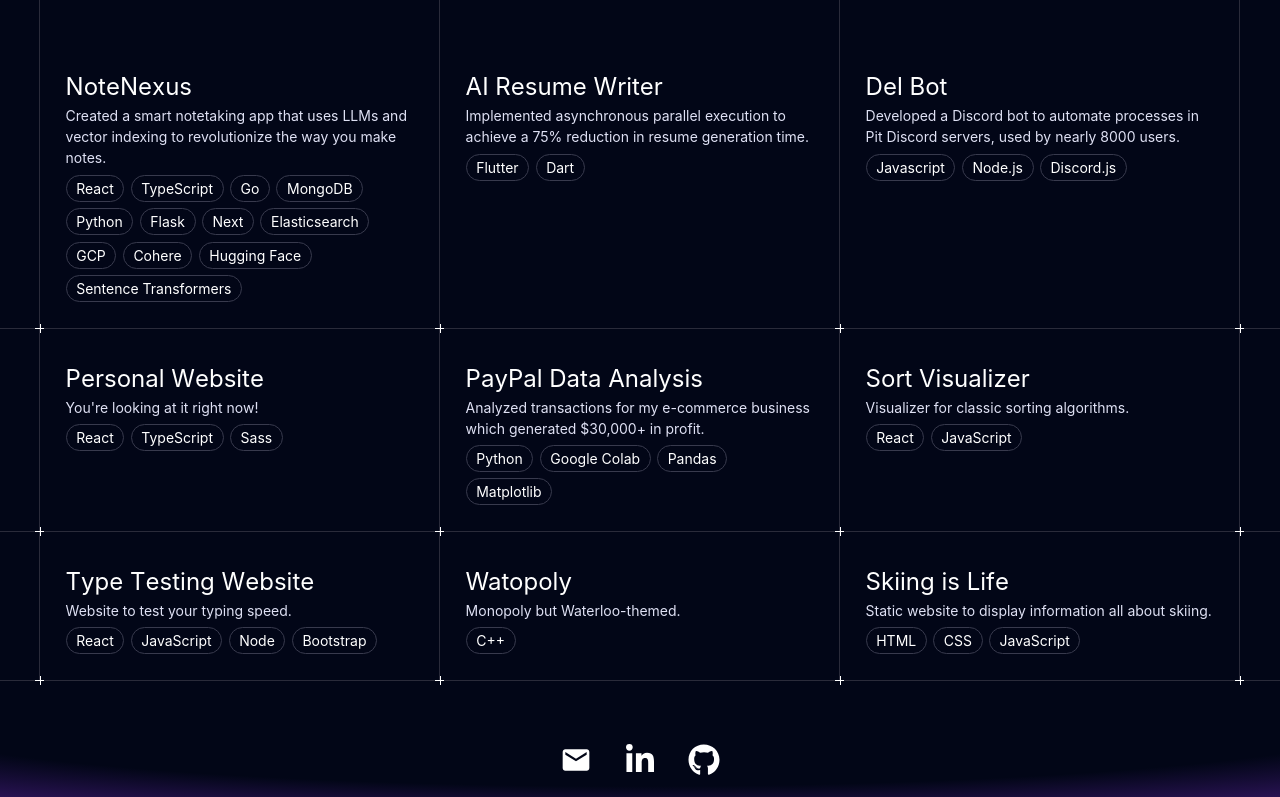
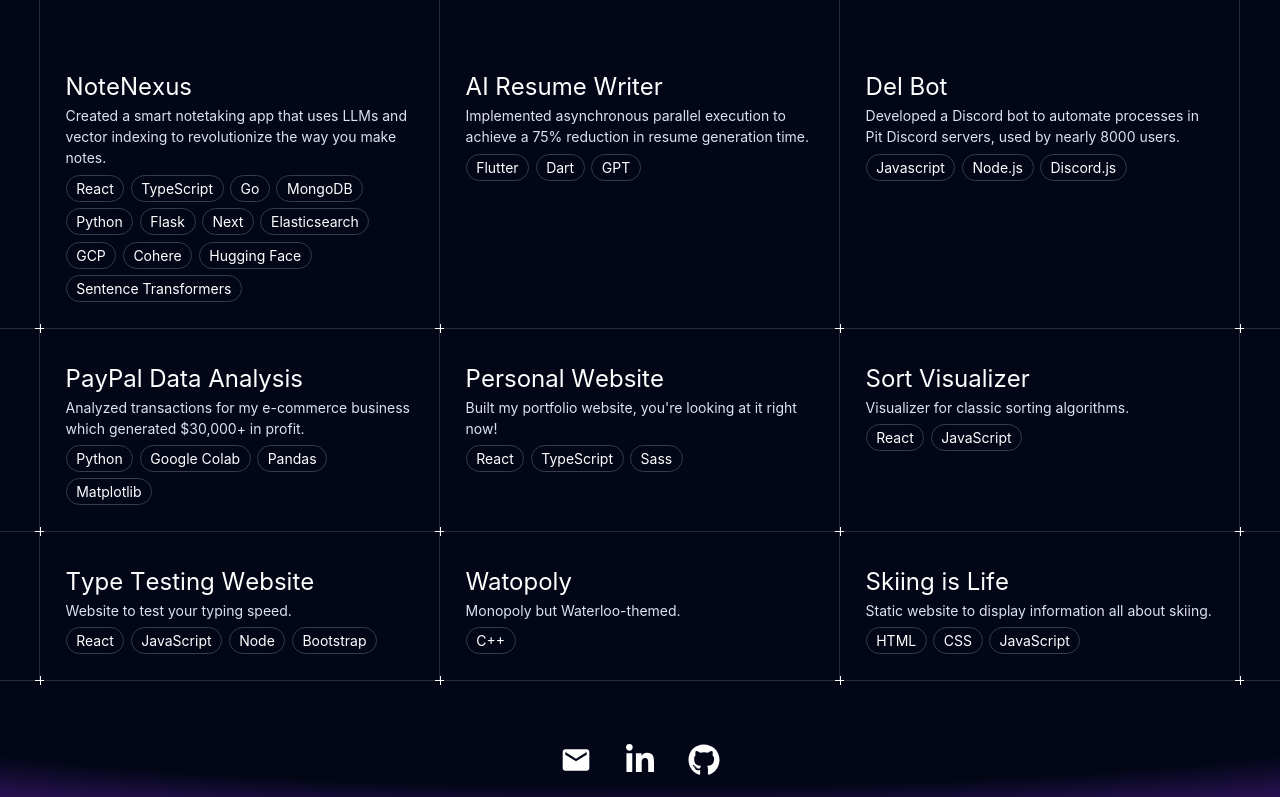
Before and after one commit to del8527/delberter, a React (Vite) app: page / in a window 1280 px wide. Shown: the part 2122-2919 px from the top of the page. Built offline with nearby package versions, Linux system fonts and the light colour scheme.

Commit message:
change colours

```diff
--- a/src/components/Cards/Card/Card.module.scss
+++ b/src/components/Cards/Card/Card.module.scss
@@ -89,19 +89,33 @@
   padding: 0rem 1.6rem 1.6rem 1.6rem;
   text-align: left;
 
-  &__title {
+  &__top {
     display: flex;
     flex-wrap: wrap;
     justify-content: space-between;
     align-items: center;
     gap: 0px 0.6rem;
 
-    color: #fff;
-    font-size: 24px;
+    &__title {
+      color: #fff;
+      font-size: 24px;
+      transition: 200ms cubic-bezier(0.45, 0, 0.55, 1);
+      &:hover {
+        color: rgb(141, 51, 238);
+      }
 
+      &--noLink {
+        color: #fff;
+        font-size: 24px;
+      }
+    }
     &__date {
       color: #babcd2;
       font-size: 14px;
+    }
+
+    &__hover {
+      color: #956fd6;
     }
   }
 
--- a/src/components/Cards/Card/Card.tsx
+++ b/src/components/Cards/Card/Card.tsx
@@ -87,15 +87,22 @@ function Card({
         )}
       </div>
       <div className={styles.MetaContainer}>
-        <div className={styles.MetaContainer__title}>
+        <div className={styles.MetaContainer__top}>
           {titleUrl ? (
-            <a href={titleUrl} target="_blank" rel="noreferrer noopener">
+            <a
+              className={styles.MetaContainer__top__title}
+              href={titleUrl}
+              target="_blank"
+              rel="noreferrer noopener"
+            >
               <HoverHackedText text={title} />
             </a>
           ) : (
-            <span>{title}</span>
+            <span className={styles[`MetaContainer__top__title--noLink`]}>
+              {title}
+            </span>
           )}
-          <span className={styles.MetaContainer__title__date}>{date}</span>
+          <span className={styles.MetaContainer__top__date}>{date}</span>
         </div>
         <span className={styles.MetaContainer__role}>{role}</span>
 
--- a/src/components/Header/Header.module.scss
+++ b/src/components/Header/Header.module.scss
@@ -44,7 +44,7 @@
       transition: 200ms cubic-bezier(0.45, 0, 0.55, 1);
 
       &:hover {
-        color: #956fd6;
+        color: rgb(141, 51, 238);
       }
     }
   }
--- a/src/util/allCards.ts
+++ b/src/util/allCards.ts
@@ -109,7 +109,7 @@ export const BigProjectCards: Array<SingleCard> = [
     role: "",
     description:
       "Implemented asynchronous parallel execution to achieve a 75% reduction in resume generation time.",
-    technologies: ["Flutter", "Dart"],
+    technologies: ["Flutter", "Dart", "GPT"],
   },
 
   {
@@ -126,15 +126,6 @@ export const BigProjectCards: Array<SingleCard> = [
 
 export const SmallProjectCards: Array<SingleCard> = [
   {
-    imageSource: "",
-    title: "Personal Website",
-    titleUrl: "https://delberter.com/",
-    date: "",
-    role: "",
-    description: "You're looking at it right now!",
-    technologies: ["React", "TypeScript", "Sass"],
-  },
-  {
     imageSource: PayPalWhite, // not used right now
     title: "PayPal Data Analysis",
     titleUrl:
@@ -144,6 +135,15 @@ export const SmallProjectCards: Array<SingleCard> = [
     description:
       "Analyzed transactions for my e-commerce business which generated $30,000+ in profit.",
     technologies: ["Python", "Google Colab", "Pandas", "Matplotlib"],
+  },
+  {
+    imageSource: "",
+    title: "Personal Website",
+    titleUrl: "https://delberter.com/",
+    date: "",
+    role: "",
+    description: "Built my portfolio website, you're looking at it right now!",
+    technologies: ["React", "TypeScript", "Sass"],
   },
   {
     imageSource: "",
```
Also changed, not shown: src/styles/variables.scss (added).
